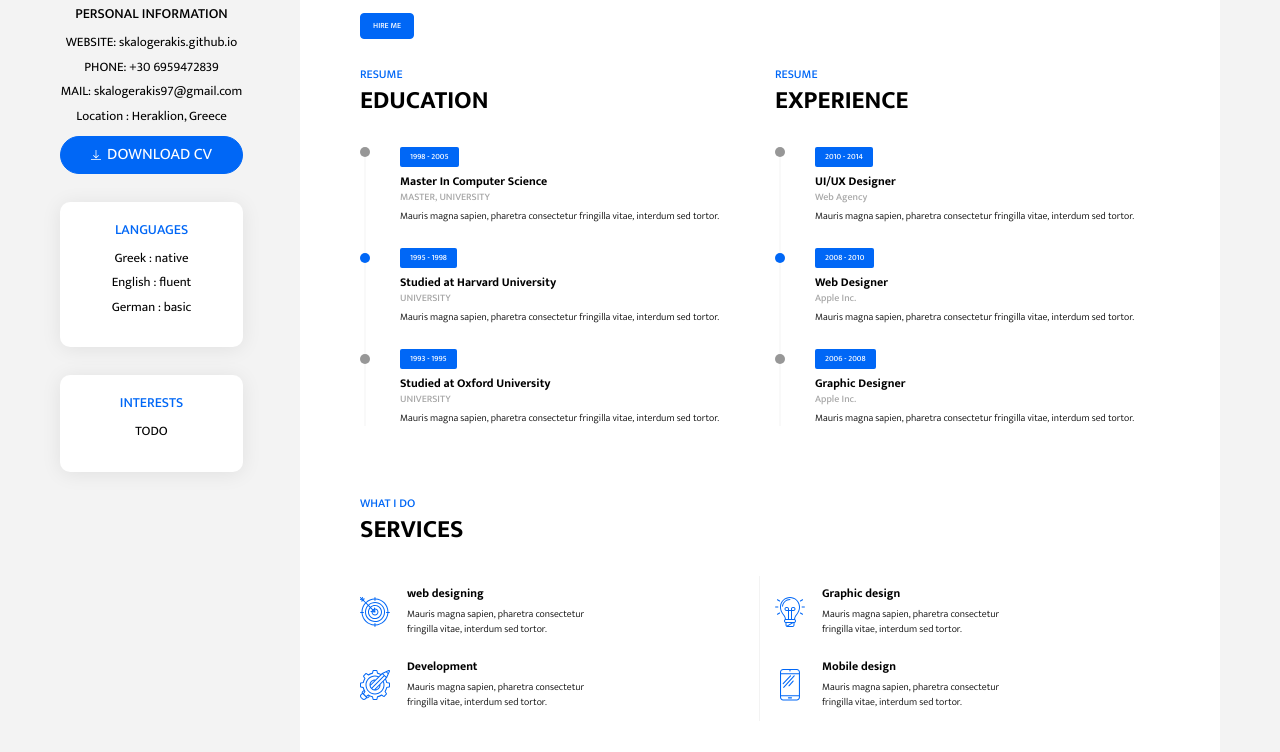
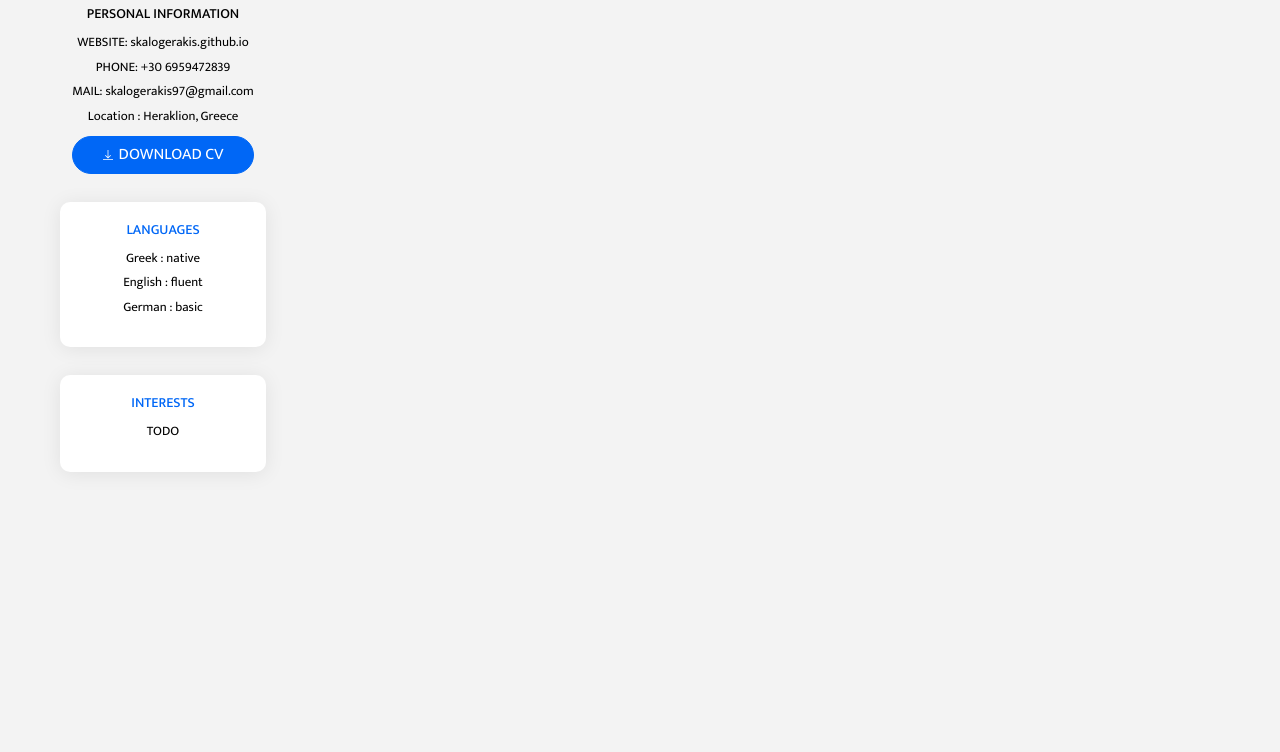
Before and after one commit to skalogerakis/skalogerakis.github.io, a plain HTML site: page index.html in a window 1280 px wide. Shown: the part 247-999 px from the top of the page. After the commit the page ends 800 px from the top, so only its background shows below. Drawn offline with Linux system fonts and the light colour scheme.

Commit message:
A version with a lot of things TODO

```diff
--- a/index.html
+++ b/index.html
@@ -68,7 +68,7 @@
                 </div>
             </div>
         </aside>
-        <main>
+        <!-- <main>
             <section class="intro-section">
                 <h2 class="section-title">Hello, Daisy Murphy!</h2>
                 <p>I'm CrTOOeative Director and UI/UX Designer from Sydney, Australia, working in web development and print
@@ -224,7 +224,7 @@
             </section>
 
             <footer>Live Resume @ <a href="https://www.bootstrapdash.com" target="_blank" rel="noopener noreferrer">BootstrapDash</a>. All Rights Reserved 2020</footer>
-        </main>
+        </main> -->
     </div>
     <script src="assets/vendors/jquery/dist/jquery.min.js"></script>
     <script src="assets/vendors/@popperjs/core/dist/umd/popper-base.min.js"></script>
```
Also changed, not shown: portfolio.html (+2 -2 lines), resume.html (+2 -2 lines).
